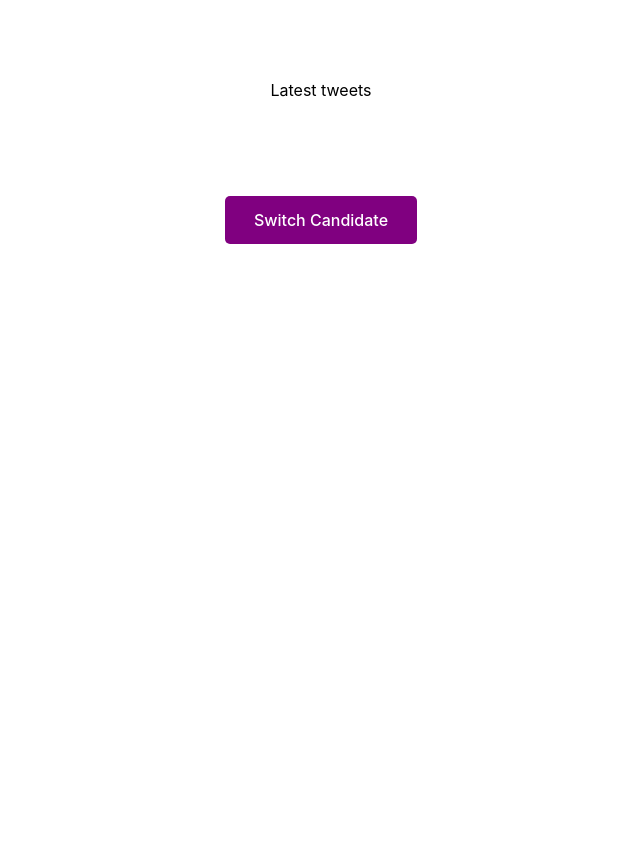
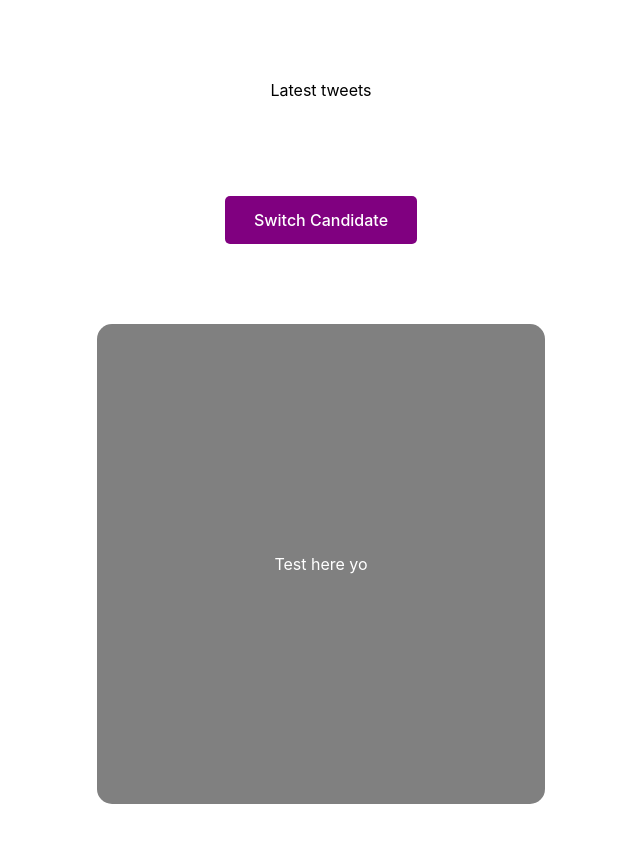
Before and after one commit to H4kim/abdelhakim-aldo-test, a React (Create React App) app: page / in a window 1280 px wide. Shown: the top 842 px of the page, without its empty margins (319-959 px from the left). Before the commit the page ends 800 px from the top, so only its background shows below. Built offline with nearby package versions, Linux system fonts and the light colour scheme.

Commit message:
create candidate component

```diff
--- /dev/null
+++ b/src/Components/CandidateView/CandidateView.js
@@ -0,0 +1,12 @@
+import classes from './CandidateView.module.css'
+import React from 'react'
+
+const CandidateView = () => {
+    return (
+        <div className={classes.container}>
+            Test here yo
+        </div>
+    )
+}
+
+export default CandidateView
--- /dev/null
+++ b/src/Components/CandidateView/CandidateView.module.css
@@ -0,0 +1,10 @@
+.container {
+  width: 40%;
+  background-color: gray;
+  color: white;
+  display: flex;
+  border-radius: 15px;
+  height: 30rem;
+  justify-content: center;
+  align-items: center;
+}
--- a/src/Containers/Home/Home.js
+++ b/src/Containers/Home/Home.js
@@ -2,6 +2,7 @@ import classes from './Home.module.css'
 import React from 'react'
 import PrimaryTitle from '../../Components/PrimaryTitle/PrimaryTitle'
 import PrimaryButton from '../../Components/PrimaryButton/PrimaryButton'
+import CandidateView from '../../Components/CandidateView/CandidateView'
 
 const Home = () => {
     const switchViewHandler = () => {
@@ -11,6 +12,9 @@ const Home = () => {
         <div className={classes.container}>
             <PrimaryTitle text={'Latest tweets'} />
             <PrimaryButton text={'Switch Candidate'} clicked={switchViewHandler} />
+            <div className={classes.candidateContainer}>
+                <CandidateView />
+            </div>
         </div>
     )
 }
--- a/src/Containers/Home/Home.module.css
+++ b/src/Containers/Home/Home.module.css
@@ -5,3 +5,10 @@
   justify-content: center;
   align-items: center;
 }
+
+.candidateContainer {
+  width: 100%;
+  padding: 5rem;
+  display: flex;
+  justify-content: center;
+}
```
